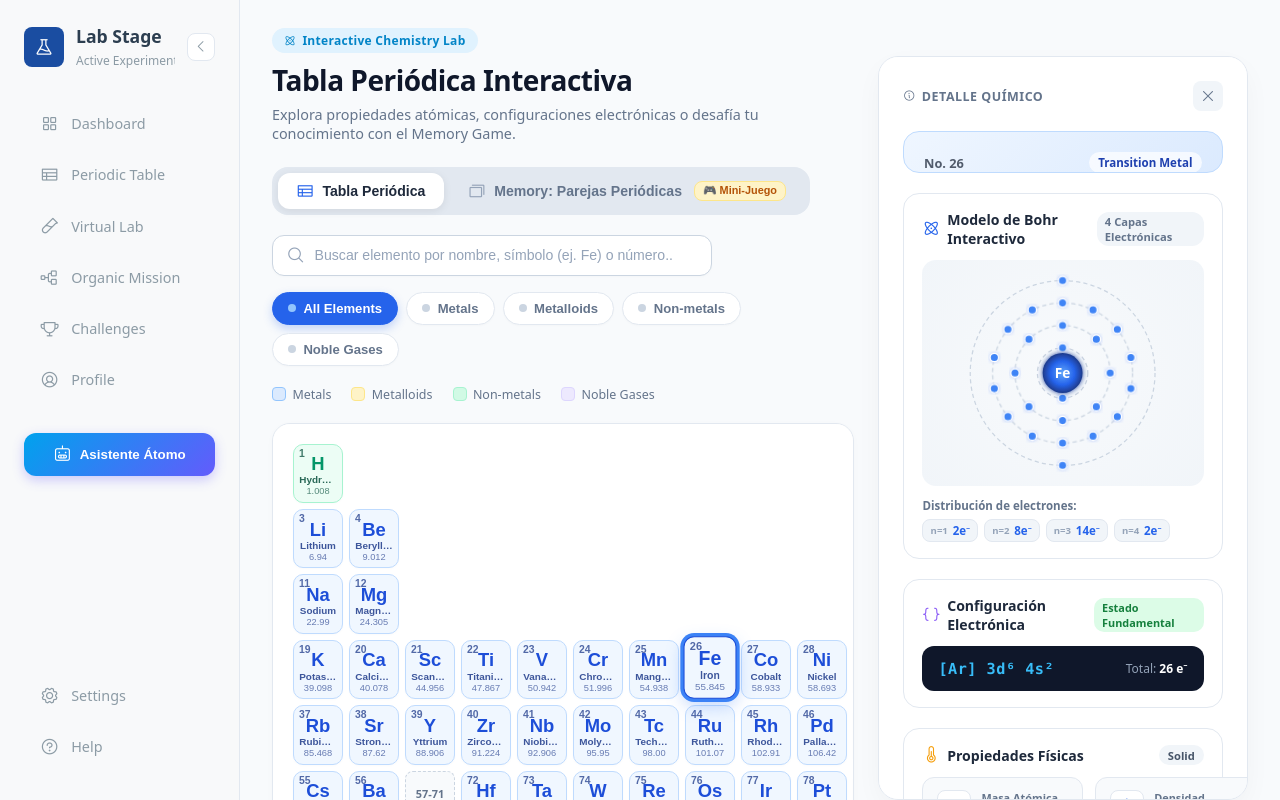
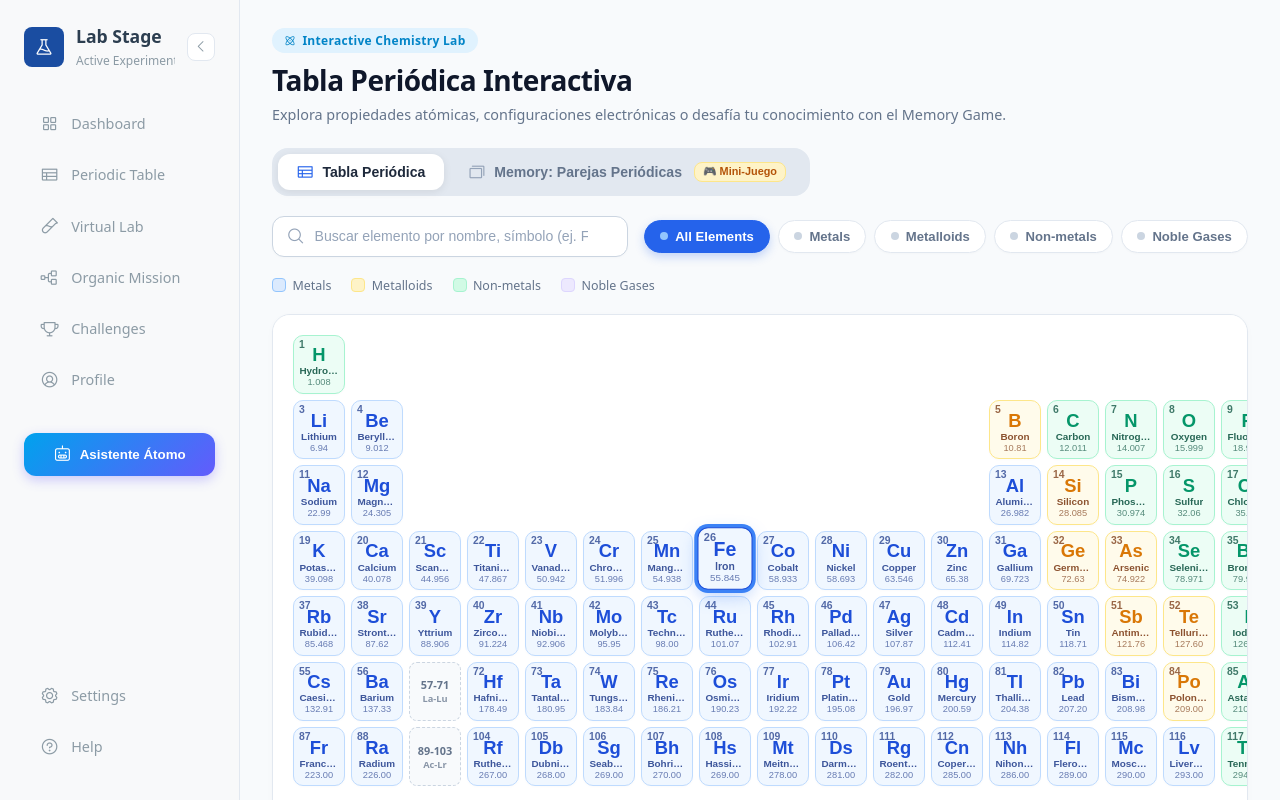
Before and after one commit to Andresittow/ReactivA, an Angular app in the folder ReactivA/: page /periodic-table in a window 1280 px wide. Built offline with nearby package versions, Linux system fonts and the light colour scheme.

Commit message:
Cambiando posicion de la card

```diff
--- a/ReactivA/src/app/periodic-table/periodic-table.html
+++ b/ReactivA/src/app/periodic-table/periodic-table.html
@@ -139,6 +139,211 @@
           }
         </div>
       </div>
+      <!-- ======================================================== -->
+      <!-- TARJETA DE DETALLE DEL ELEMENTO (UBICADA ABAJO DE LA TABLA) -->
+      <!-- ======================================================== -->
+      @if (selectedElement) {
+        <section id="element-detail-section" class="element-detail-card" aria-label="Detalles del elemento seleccionado">
+          <!-- Cabecera de la Tarjeta con Botón de Cierre -->
+          <div class="detail-card-header">
+            <div class="panel-tag">
+              <i class="ph ph-info"></i>
+              <span>Detalle Químico</span>
+              <span class="tag-hint">· Estructura atómica y propiedades de {{ selectedElement.name }} ({{ selectedElement.symbol }})</span>
+            </div>
+            <button
+              type="button"
+              class="btn-close-detail"
+              (click)="selectedElement = null"
+              title="Cerrar detalle"
+              aria-label="Cerrar detalle"
+            >
+              <i class="ph ph-x"></i>
+            </button>
+          </div>
+
+          <div class="detail-card-grid">
+            <!-- Columna 1: Tarjeta Hero del Elemento + Botón de Acción -->
+            <div class="detail-col hero-col">
+              <div class="element-hero-card" [ngClass]="selectedElement.category">
+                <div class="hero-top">
+                  <span class="hero-number">No. {{ selectedElement.number }}</span>
+                  <span class="hero-category-badge">{{ selectedElement.subCategory }}</span>
+                </div>
+                <div class="hero-main">
+                  <h2 class="hero-symbol">{{ selectedElement.symbol }}</h2>
+                  <div class="hero-titles">
+                    <h3 class="hero-name">{{ selectedElement.name }}</h3>
+                    <span class="hero-series">{{ selectedElement.subCategory }} · Periodo {{ selectedElement.period }}</span>
+                  </div>
+                </div>
+                <p class="hero-summary">{{ selectedElement.summary }}</p>
+              </div>
+
+              <!-- Botón de Acción Integrado al Virtual Lab -->
+              <div class="panel-actions">
+                <button type="button" class="btn-action-lab" title="Simular elemento en el Laboratorio Virtual">
+                  <i class="ph ph-flask"></i>
+                  <span>Experimentar con {{ selectedElement.symbol }} en 3D</span>
+                </button>
+              </div>
+            </div>
+
+            <!-- Columna 2: Visor del Modelo Atómico Interactivo (Interactive Bohr Model) -->
+            <div class="detail-col bohr-col">
+              <section class="bohr-model-section">
+                <div class="section-title">
+                  <div class="title-with-icon">
+                    <i class="ph ph-atom"></i>
+                    <h4>Modelo de Bohr Interactivo</h4>
+                  </div>
+                  <span class="shells-count">{{ selectedElement.shells.length }} Capas Electrónicas</span>
+                </div>
+
+                <div class="bohr-canvas-container">
+                  <svg
+                    class="bohr-svg"
+                    viewBox="0 0 200 200"
+                    width="100%"
+                    height="210"
+                    role="img"
+                    aria-label="Representación orbital del átomo según el modelo de Bohr"
+                  >
+                    <!-- Gradientes y filtros para efectos cuánticos -->
+                    <defs>
+                      <radialGradient id="nucleusGradient" cx="50%" cy="50%" r="50%">
+                        <stop offset="0%" stop-color="#60a5fa" />
+                        <stop offset="60%" stop-color="#2563eb" />
+                        <stop offset="100%" stop-color="#1e3a8a" />
+                      </radialGradient>
+                      <filter id="glowEffect" x="-20%" y="-20%" width="140%" height="140%">
+                        <feGaussianBlur stdDeviation="2.5" result="blur" />
+                        <feComposite in="SourceGraphic" in2="blur" operator="over" />
+                      </filter>
+                    </defs>
+
+                    <!-- Órbitas / Capas concéntricas -->
+                    @for (electrons of selectedElement.shells; track $index) {
+                      <!-- Anillo orbital -->
+                      <circle
+                        class="orbit-ring"
+                        cx="100"
+                        cy="100"
+                        [attr.r]="getShellRadius($index, selectedElement.shells.length)"
+                      />
+
+                      <!-- Electrones distribuidos en la órbita -->
+                      @for (electron of getShellElectrons(electrons, getShellRadius($index, selectedElement.shells.length)); track $index) {
+                        <circle
+                          class="bohr-electron"
+                          [attr.cx]="electron.cx"
+                          [attr.cy]="electron.cy"
+                          r="3.2"
+                          filter="url(#glowEffect)"
+                        />
+                      }
+                    }
+
+                    <!-- Núcleo Atómico Central -->
+                    <circle class="nucleus-core" cx="100" cy="100" r="19" fill="url(#nucleusGradient)" filter="url(#glowEffect)" />
+                    <text class="nucleus-symbol" x="100" y="105" text-anchor="middle">{{ selectedElement.symbol }}</text>
+                  </svg>
+                </div>
+
+                <!-- Indicador de distribución de electrones por capa cuántica (K, L, M, N...) -->
+                <div class="shells-distribution">
+                  <span class="shells-label">Distribución de electrones:</span>
+                  <div class="shells-chips">
+                    @for (electrons of selectedElement.shells; track $index) {
+                      <span class="shell-pill">
+                        <small>n={{ $index + 1 }}</small>
+                        <strong>{{ electrons }}e⁻</strong>
+                      </span>
+                    }
+                  </div>
+                </div>
+              </section>
+            </div>
+
+            <!-- Columna 3: Configuración Electrónica y Propiedades Físicas -->
+            <div class="detail-col properties-col">
+              <!-- Configuración Electrónica Destacada -->
+              <section class="electron-config-section">
+                <div class="section-title">
+                  <div class="title-with-icon">
+                    <i class="ph ph-brackets-curly"></i>
+                    <h4>Configuración Electrónica</h4>
+                  </div>
+                  <span class="config-state-badge">Estado Fundamental</span>
+                </div>
+                <div class="config-display-card">
+                  <code class="config-formula">{{ selectedElement.electronConfig }}</code>
+                  <span class="config-electrons-total">
+                    Total: <strong>{{ selectedElement.number }} e⁻</strong>
+                  </span>
+                </div>
+              </section>
+
+              <!-- Sub-grid 2x2 de Propiedades Físicas -->
+              <section class="physical-properties-section">
+                <div class="section-title">
+                  <div class="title-with-icon">
+                    <i class="ph ph-thermometer-simple"></i>
+                    <h4>Propiedades Físicas</h4>
+                  </div>
+                  <span class="phase-badge">{{ selectedElement.phase || 'Solid' }}</span>
+                </div>
+
+                <div class="properties-2x2-grid">
+                  <!-- Masa Atómica -->
+                  <div class="property-card">
+                    <div class="prop-icon-box">
+                      <i class="ph ph-scales"></i>
+                    </div>
+                    <div class="prop-info">
+                      <span class="prop-label">Masa Atómica</span>
+                      <strong class="prop-value">{{ selectedElement.atomicMass }}</strong>
+                    </div>
+                  </div>
+
+                  <!-- Densidad -->
+                  <div class="property-card">
+                    <div class="prop-icon-box">
+                      <i class="ph ph-cube"></i>
+                    </div>
+                    <div class="prop-info">
+                      <span class="prop-label">Densidad</span>
+                      <strong class="prop-value">{{ selectedElement.density }}</strong>
+                    </div>
+                  </div>
+
+                  <!-- Punto de Fusión -->
+                  <div class="property-card">
+                    <div class="prop-icon-box">
+                      <i class="ph ph-thermometer-hot"></i>
+                    </div>
+                    <div class="prop-info">
+                      <span class="prop-label">Punto de Fusión</span>
+                      <strong class="prop-value">{{ selectedElement.meltingPoint }}</strong>
+                    </div>
+                  </div>
+
+                  <!-- Punto de Ebullición -->
+                  <div class="property-card">
+                    <div class="prop-icon-box">
+                      <i class="ph ph-flame"></i>
+                    </div>
+                    <div class="prop-info">
+                      <span class="prop-label">Punto de Ebullición</span>
+                      <strong class="prop-value">{{ selectedElement.boilingPoint }}</strong>
+                    </div>
+                  </div>
+                </div>
+              </section>
+            </div>
+          </div>
+        </section>
+      }
     }
 
     <!-- ======================================================== -->
@@ -293,198 +498,4 @@
       </section>
     }
   </main>
-
-  <!-- Panel Lateral de Detalle del Elemento Fijo a la Derecha (Visible en modo Tabla) -->
-  @if (activeTab === 'table' && selectedElement) {
-    <aside class="element-detail-sidebar" aria-label="Detalles del elemento seleccionado">
-      <!-- Cabecera del Panel con Botón de Cierre -->
-      <div class="panel-header">
-        <div class="panel-tag">
-          <i class="ph ph-info"></i>
-          <span>Detalle Químico</span>
-        </div>
-        <button
-          type="button"
-          class="btn-close-detail"
-          (click)="selectedElement = null"
-          title="Cerrar panel de detalle"
-          aria-label="Cerrar panel de detalle"
-        >
-          <i class="ph ph-x"></i>
-        </button>
-      </div>
-
-      <!-- Tarjeta Hero del Elemento Seleccionado -->
-      <div class="element-hero-card" [ngClass]="selectedElement.category">
-        <div class="hero-top">
-          <span class="hero-number">No. {{ selectedElement.number }}</span>
-          <span class="hero-category-badge">{{ selectedElement.subCategory }}</span>
-        </div>
-        <div class="hero-main">
-          <h2 class="hero-symbol">{{ selectedElement.symbol }}</h2>
-          <div class="hero-titles">
-            <h3 class="hero-name">{{ selectedElement.name }}</h3>
-            <span class="hero-series">{{ selectedElement.subCategory }} · Periodo {{ selectedElement.period }}</span>
-          </div>
-        </div>
-        <p class="hero-summary">{{ selectedElement.summary }}</p>
-      </div>
-
-      <!-- Visor del Modelo Atómico Interactivo (Interactive Bohr Model) -->
-      <section class="bohr-model-section">
-        <div class="section-title">
-          <div class="title-with-icon">
-            <i class="ph ph-atom"></i>
-            <h4>Modelo de Bohr Interactivo</h4>
-          </div>
-          <span class="shells-count">{{ selectedElement.shells.length }} Capas Electrónicas</span>
-        </div>
-
-        <div class="bohr-canvas-container">
-          <svg
-            class="bohr-svg"
-            viewBox="0 0 200 200"
-            width="100%"
-            height="210"
-            role="img"
-            aria-label="Representación orbital del átomo según el modelo de Bohr"
-          >
-            <!-- Gradientes y filtros para efectos cuánticos -->
-            <defs>
-              <radialGradient id="nucleusGradient" cx="50%" cy="50%" r="50%">
-                <stop offset="0%" stop-color="#60a5fa" />
-                <stop offset="60%" stop-color="#2563eb" />
-                <stop offset="100%" stop-color="#1e3a8a" />
-              </radialGradient>
-              <filter id="glowEffect" x="-20%" y="-20%" width="140%" height="140%">
-                <feGaussianBlur stdDeviation="2.5" result="blur" />
-                <feComposite in="SourceGraphic" in2="blur" operator="over" />
-              </filter>
-            </defs>
-
-            <!-- Órbitas / Capas concéntricas -->
-            @for (electrons of selectedElement.shells; track $index) {
-              <!-- Anillo orbital -->
-              <circle
-                class="orbit-ring"
-                cx="100"
-                cy="100"
-                [attr.r]="getShellRadius($index, selectedElement.shells.length)"
-              />
-
-              <!-- Electrones distribuidos en la órbita -->
-              @for (electron of getShellElectrons(electrons, getShellRadius($index, selectedElement.shells.length)); track $index) {
-                <circle
-                  class="bohr-electron"
-                  [attr.cx]="electron.cx"
-                  [attr.cy]="electron.cy"
-                  r="3.2"
-                  filter="url(#glowEffect)"
-                />
-              }
-            }
-
-            <!-- Núcleo Atómico Central -->
-            <circle class="nucleus-core" cx="100" cy="100" r="19" fill="url(#nucleusGradient)" filter="url(#glowEffect)" />
-            <text class="nucleus-symbol" x="100" y="105" text-anchor="middle">{{ selectedElement.symbol }}</text>
-          </svg>
-        </div>
-
-        <!-- Indicador de distribución de electrones por capa cuántica (K, L, M, N...) -->
-        <div class="shells-distribution">
-          <span class="shells-label">Distribución de electrones:</span>
-          <div class="shells-chips">
-            @for (electrons of selectedElement.shells; track $index) {
-              <span class="shell-pill">
-                <small>n={{ $index + 1 }}</small>
-                <strong>{{ electrons }}e⁻</strong>
-              </span>
-            }
-          </div>
-        </div>
-      </section>
-
-      <!-- Configuración Electrónica Destacada -->
-      <section class="electron-config-section">
-        <div class="section-title">
-          <div class="title-with-icon">
-            <i class="ph ph-brackets-curly"></i>
-            <h4>Configuración Electrónica</h4>
-          </div>
-          <span class="config-state-badge">Estado Fundamental</span>
-        </div>
-        <div class="config-display-card">
-          <code class="config-formula">{{ selectedElement.electronConfig }}</code>
-          <span class="config-electrons-total">
-            Total: <strong>{{ selectedElement.number }} e⁻</strong>
-          </span>
-        </div>
-      </section>
-
-      <!-- Sub-grid 2x2 de Propiedades Físicas -->
-      <section class="physical-properties-section">
-        <div class="section-title">
-          <div class="title-with-icon">
-            <i class="ph ph-thermometer-simple"></i>
-            <h4>Propiedades Físicas</h4>
-          </div>
-          <span class="phase-badge">{{ selectedElement.phase || 'Solid' }}</span>
-        </div>
-
-        <div class="properties-2x2-grid">
-          <!-- Masa Atómica -->
-          <div class="property-card">
-            <div class="prop-icon-box">
-              <i class="ph ph-scales"></i>
-            </div>
-            <div class="prop-info">
-              <span class="prop-label">Masa Atómica</span>
-              <strong class="prop-value">{{ selectedElement.atomicMass }}</strong>
-            </div>
-          </div>
-
-          <!-- Densidad -->
-          <div class="property-card">
-            <div class="prop-icon-box">
-              <i class="ph ph-cube"></i>
-            </div>
-            <div class="prop-info">
-              <span class="prop-label">Densidad</span>
-              <strong class="prop-value">{{ selectedElement.density }}</strong>
-            </div>
-          </div>
-
-          <!-- Punto de Fusión -->
-          <div class="property-card">
-            <div class="prop-icon-box">
-              <i class="ph ph-thermometer-hot"></i>
-            </div>
-            <div class="prop-info">
-              <span class="prop-label">Punto de Fusión</span>
-              <strong class="prop-value">{{ selectedElement.meltingPoint }}</strong>
-            </div>
-          </div>
-
-          <!-- Punto de Ebullición -->
-          <div class="property-card">
-            <div class="prop-icon-box">
-              <i class="ph ph-flame"></i>
-            </div>
-            <div class="prop-info">
-              <span class="prop-label">Punto de Ebullición</span>
-              <strong class="prop-value">{{ selectedElement.boilingPoint }}</strong>
-            </div>
-          </div>
-        </div>
-      </section>
-
-      <!-- Botón de Acción Integrado al Virtual Lab -->
-      <div class="panel-actions">
-        <button type="button" class="btn-action-lab" title="Simular elemento en el Laboratorio Virtual">
-          <i class="ph ph-flask"></i>
-          <span>Experimentar con {{ selectedElement.symbol }} en 3D</span>
-        </button>
-      </div>
-    </aside>
-  }
 </div>
--- a/ReactivA/src/app/periodic-table/periodic-table.scss
+++ b/ReactivA/src/app/periodic-table/periodic-table.scss
@@ -4,6 +4,7 @@
 
 .periodic-page {
   display: flex;
+  flex-direction: column;
   min-height: calc(100vh - 2rem);
   padding: 1.75rem 2rem;
   gap: 1.5rem;
@@ -11,6 +12,7 @@
   box-sizing: border-box;
   color: #1e293b;
   overflow-x: hidden;
+  width: 100%;
 
   // --------------------------------------------------------
   // Área Principal de la Tabla
@@ -306,7 +308,7 @@
   // --------------------------------------------------------
   .periodic-grid {
     display: grid;
-    grid-template-columns: repeat(18, minmax(50px, 1fr));
+    grid-template-columns: repeat(18, minmax(52px, 1fr));
     grid-template-rows: repeat(10, minmax(58px, auto));
     gap: 6px;
     min-width: 950px;
@@ -1061,68 +1063,119 @@
   }
 
   // --------------------------------------------------------
-  // Panel Lateral de Detalle del Elemento (Fijo a la derecha)
+  // Panel / Tarjeta de Detalle del Elemento (Ubicado Abajo de la Tabla)
   // --------------------------------------------------------
+  .element-detail-card,
   .element-detail-sidebar {
-    width: 370px;
-    flex-shrink: 0;
+    width: 100%;
     background: #ffffff;
     border-radius: 20px;
     border: 1px solid #e2e8f0;
-    box-shadow: 0 10px 30px -5px rgba(0, 0, 0, 0.05);
+    box-shadow: 0 4px 20px -4px rgba(0, 0, 0, 0.05);
     padding: 1.5rem;
     display: flex;
     flex-direction: column;
     gap: 1.25rem;
     box-sizing: border-box;
-    max-height: calc(100vh - 3.5rem);
-    overflow-y: auto;
-    position: sticky;
-    top: 1.75rem;
-    animation: slideInRight 0.25s ease-out;
-
-    &::-webkit-scrollbar {
-      width: 6px;
-    }
-    &::-webkit-scrollbar-thumb {
-      background: #e2e8f0;
-      border-radius: 4px;
-    }
-
-    // Cabecera del Panel
+    position: static;
+    max-height: none;
+    overflow-y: visible;
+    animation: fadeIn 0.3s ease-out;
+
+    // Cabecera de la Tarjeta
+    .detail-card-header,
     .panel-header {
       display: flex;
       justify-content: space-between;
       align-items: center;
+      padding-bottom: 0.65rem;
+      border-bottom: 1px solid #f1f5f9;
 
       .panel-tag {
         display: inline-flex;
         align-items: center;
-        gap: 0.4rem;
-        font-size: 0.78rem;
+        gap: 0.45rem;
+        font-size: 0.8rem;
         font-weight: 700;
-        color: #64748b;
+        color: #475569;
         text-transform: uppercase;
         letter-spacing: 0.5px;
+
+        i {
+          color: #2563eb;
+          font-size: 1.15rem;
+        }
+
+        .tag-hint {
+          font-size: 0.76rem;
+          color: #94a3b8;
+          font-weight: 500;
+          text-transform: none;
+          margin-left: 0.4rem;
+        }
       }
 
       .btn-close-detail {
         background: #f1f5f9;
         border: none;
         color: #64748b;
-        width: 30px;
-        height: 30px;
-        border-radius: 8px;
+        width: 32px;
+        height: 32px;
+        border-radius: 10px;
         display: flex;
         align-items: center;
         justify-content: center;
-        font-size: 1rem;
+        font-size: 1.1rem;
         cursor: pointer;
-        transition: all 0.15s ease;
+        transition: all 0.2s ease;
 
         &:hover {
           background: #e2e8f0;
           color: #0f172a;
+          transform: scale(1.05);
+        }
+      }
+    }
+
+    // Grid de 3 Columnas para distribuir los detalles horizontalmente
+    .detail-card-grid {
+      display: grid;
+      grid-template-columns: minmax(280px, 1fr) minmax(320px, 1.15fr) minmax(320px, 1.2fr);
+      gap: 1.25rem;
+      align-items: stretch;
+
+      .detail-col {
+        display: flex;
+        flex-direction: column;
+        gap: 1.15rem;
+
+        &.hero-col {
+          display: flex;
+          flex-direction: column;
+          justify-content: space-between;
+
+          .element-hero-card {
+            flex: 1;
+            display: flex;
+            flex-direction: column;
+            justify-content: space-between;
+          }
+        }
+
+        &.bohr-col {
+          .bohr-model-section {
+            height: 100%;
+            display: flex;
+            flex-direction: column;
+            justify-content: space-between;
+          }
+        }
+
+        &.properties-col {
+          display: flex;
+          flex-direction: column;
+          gap: 1.15rem;
+          justify-content: space-between;
         }
       }
     }
@@ -1224,9 +1277,7 @@
       }
     }
 
-    // ------------------------------------------------------
     // Visor del Modelo Atómico de Bohr (Interactive Bohr Model)
-    // ------------------------------------------------------
     .bohr-model-section {
       background: #ffffff;
       border: 1px solid #e2e8f0;
@@ -1348,9 +1399,7 @@
       }
     }
 
-    // ------------------------------------------------------
     // Configuración Electrónica Destacada
-    // ------------------------------------------------------
     .electron-config-section {
       background: #ffffff;
       border: 1px solid #e2e8f0;
@@ -1407,9 +1456,7 @@
       }
     }
 
-    // ------------------------------------------------------
     // Sub-grid 2x2 de Propiedades Físicas
-    // ------------------------------------------------------
     .physical-properties-section {
       background: #ffffff;
       border: 1px solid #e2e8f0;
@@ -1610,13 +1657,32 @@
 // ----------------------------------------------------------
 @media (max-width: 1200px) {
   .periodic-page {
-    flex-direction: column;
     padding: 1.25rem;
 
+    .element-detail-card,
     .element-detail-sidebar {
-      width: 100%;
-      position: static;
-      max-height: none;
+      .detail-card-grid {
+        grid-template-columns: 1fr 1fr;
+
+        .detail-col.properties-col {
+          grid-column: 1 / -1;
+        }
+      }
     }
   }
 }
+
+@media (max-width: 768px) {
+  .periodic-page {
+    padding: 1rem;
+
+    .element-detail-card,
+    .element-detail-sidebar {
+      padding: 1.15rem;
+
+      .detail-card-grid {
+        grid-template-columns: 1fr;
+      }
+    }
+  }
+}
```
